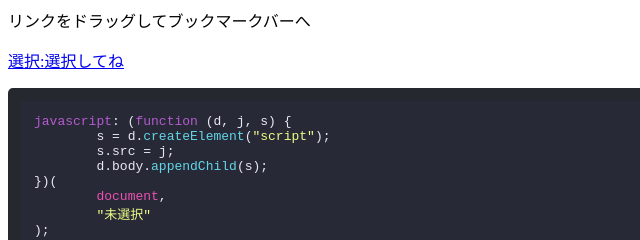
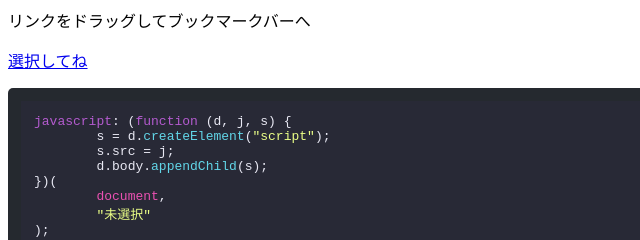
Before and after one commit to yoshinonosato/yoshinonosato.github.io, a plain HTML site: page bookmarklet/index.html in a window 1280 px wide. Shown: the top 240 px of the page, 0-640 px from the left. Drawn offline with nearby package versions, Linux system fonts and the light colour scheme.

Commit message:
びびび微調整

```diff
--- a/bookmarklet/index.html
+++ b/bookmarklet/index.html
@@ -12,7 +12,7 @@
                 '})('+
                 'document,'+
                 '"'+string+'");';
-                document.getElementById("target_link").innerText="選択:"+name;
+                document.getElementById("target_link").innerText=name;
 
                 document.getElementById("target_text").innerHTML  = "\r\n"+
                 "\t"+'<pre><code>javascript: (function (d, j, s) {'+"\r\n"+
```
